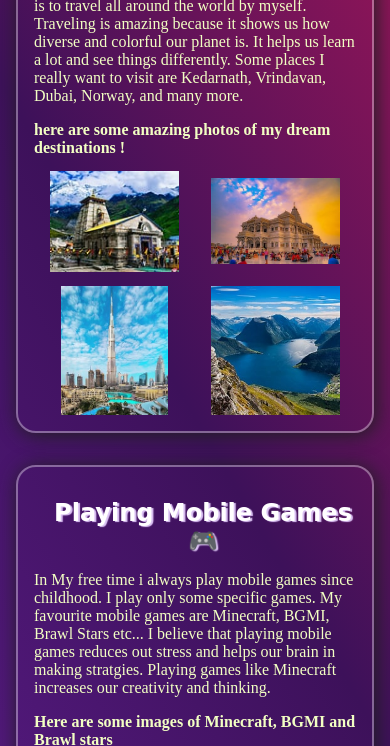
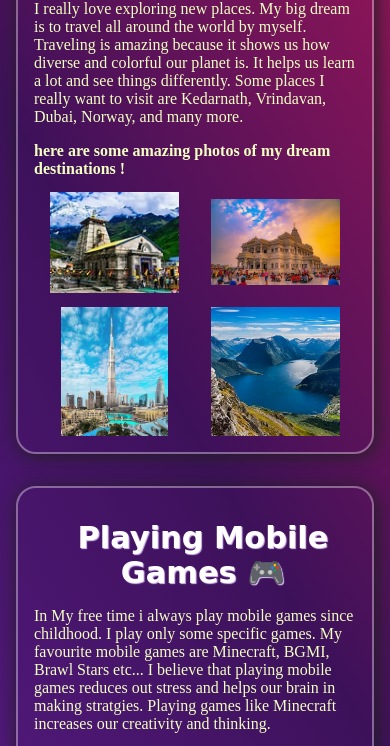
Before and after one commit to Renishchandera/MyPortfolio, a plain HTML site: page hobbies.html in a window 390 px wide. Shown: the part 262-1008 px from the top of the page. Drawn offline with Linux system fonts and the light colour scheme.

Commit message:
increases the font size of heading of hobby page in small size.

```diff
--- a/css/hobbies.css
+++ b/css/hobbies.css
@@ -3,7 +3,7 @@
     text-align: center;
     font-family: cursive;
     color: white;
-    text-shadow: 2px 1px 1px rgb(221, 196, 245) ;
+    text-shadow: 1px 1px 1px rgb(221, 196, 245) ;
 }
 #container{
     display: flex;
@@ -72,7 +72,7 @@ h4{
 {
     main .heading
     {
-        font-size: 1.5rem;
+        font-size: 1.9rem;
     }
     .hobby >p, h4{
         font-size: 1rem;
```
Also changed, not shown: 1 other file.
